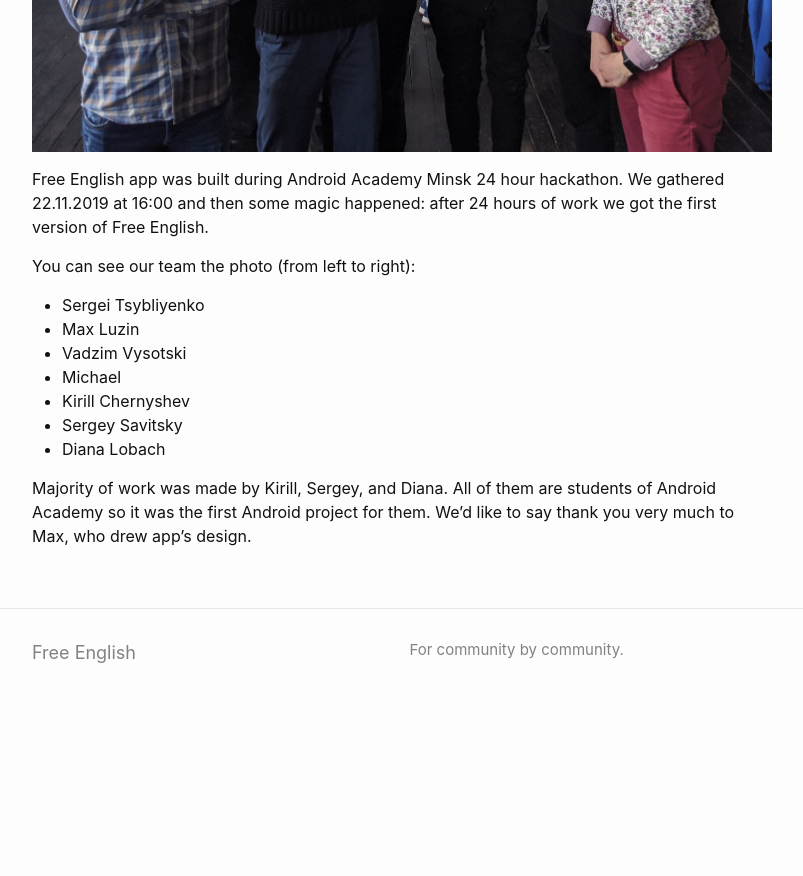
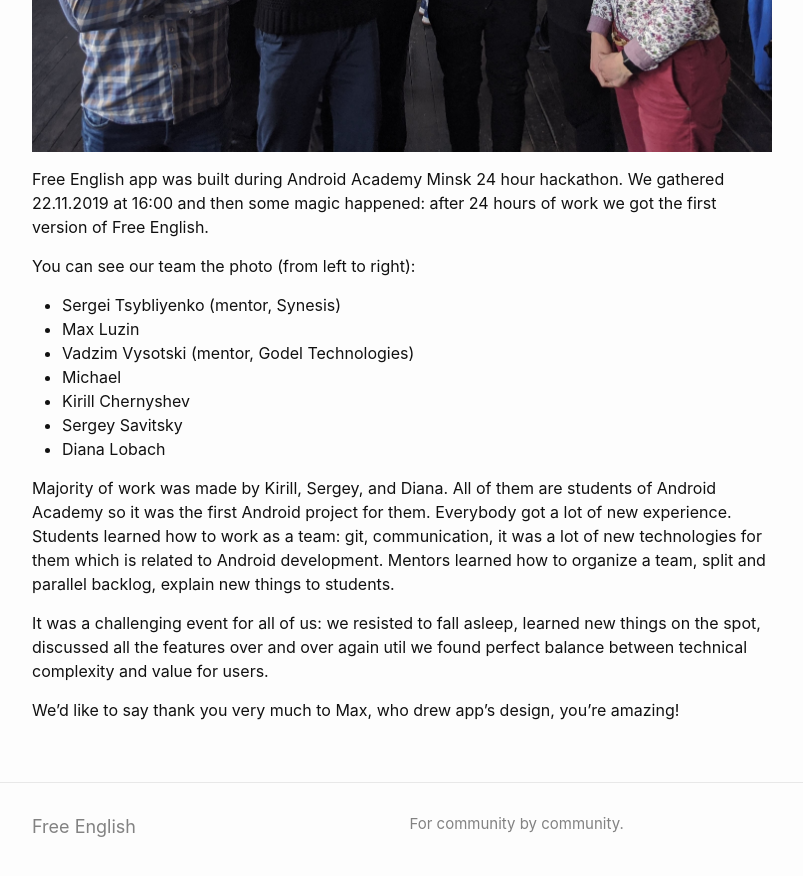
Before and after one commit to free-english/free-english.github.io, a Jekyll site: the page built from _posts/2019-11-23-history-of-creation.markdown, in a window 1280 px wide and 900 px high, scrolled down 587 px. Shown: the top 876 px of the window, without its empty margins (238-1041 px from the left). Built offline with Jekyll 4.4.1, drawn with Linux system fonts in a browser that asks for light colours; before the commit the page ends 1313 px from its top, so only the background shows below that.

Commit message:
updated history

```diff
--- a/_posts/2019-11-23-history-of-creation.markdown
+++ b/_posts/2019-11-23-history-of-creation.markdown
@@ -11,9 +11,9 @@ We gathered 22.11.2019 at 16:00 and then some magic happened:
 after 24 hours of work we got the first version of Free English.
 
 You can see our team the photo (from left to right):
-* Sergei Tsybliyenko
+* Sergei Tsybliyenko (mentor, Synesis)
 * Max Luzin
-* Vadzim Vysotski
+* Vadzim Vysotski (mentor, Godel Technologies)
 * Michael
 * Kirill Chernyshev
 * Sergey Savitsky
@@ -21,4 +21,14 @@ You can see our team the photo (from left to right):
 
 Majority of work was made by Kirill, Sergey, and Diana.
 All of them are students of Android Academy so it was the first Android project for them.
-We'd like to say thank you very much to Max, who drew app's design.
+Everybody got a lot of new experience.
+Students learned how to work as a team: git, communication,
+it was a lot of new technologies for them which is related to Android development.
+Mentors learned how to organize a team, split and parallel backlog, explain new things to students.
+
+It was a challenging event for all of us:
+we resisted to fall asleep,
+learned new things on the spot,
+discussed all the features over and over again util we found perfect balance between technical complexity and value for users.
+
+We'd like to say thank you very much to Max, who drew app's design, you're amazing!
```
